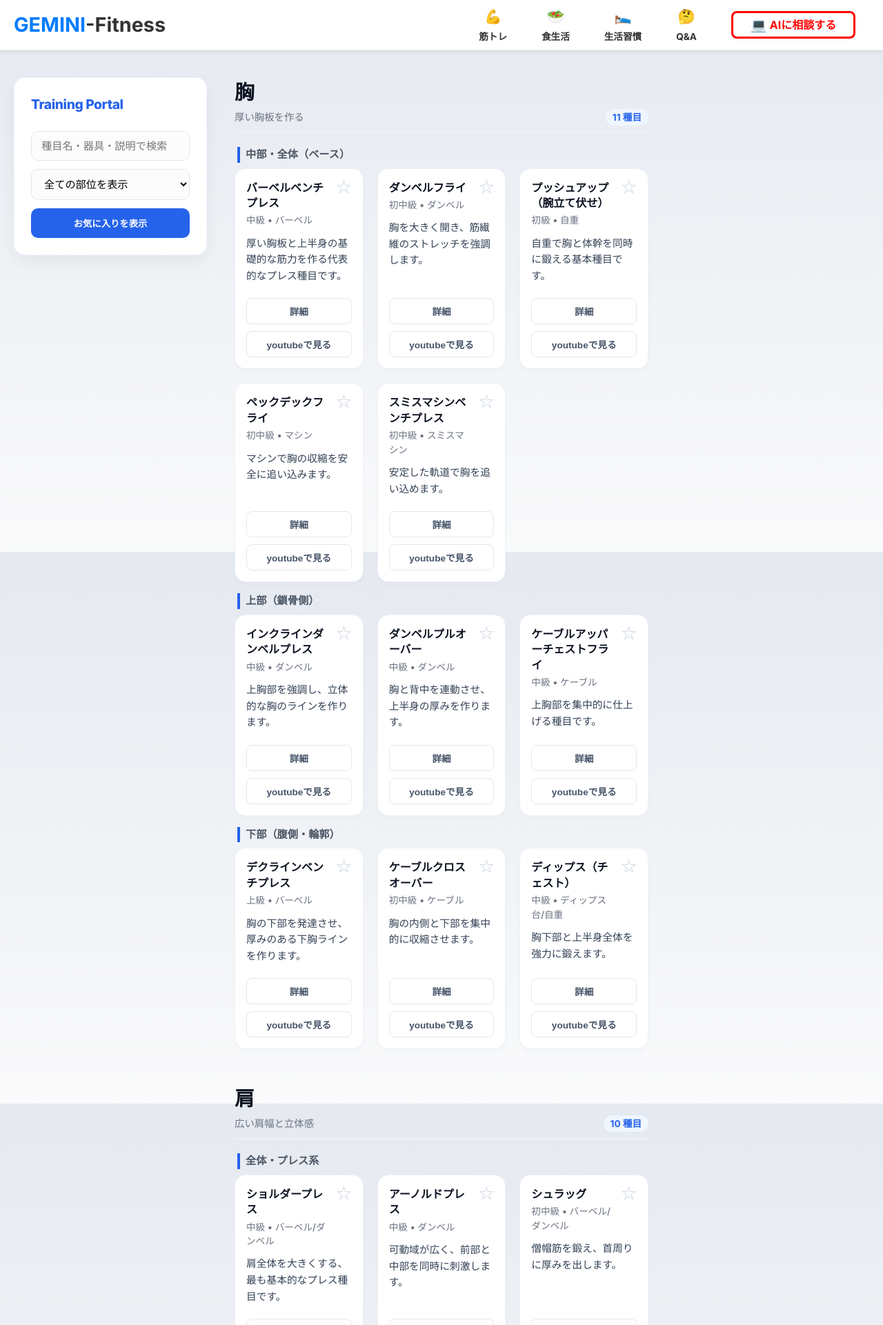
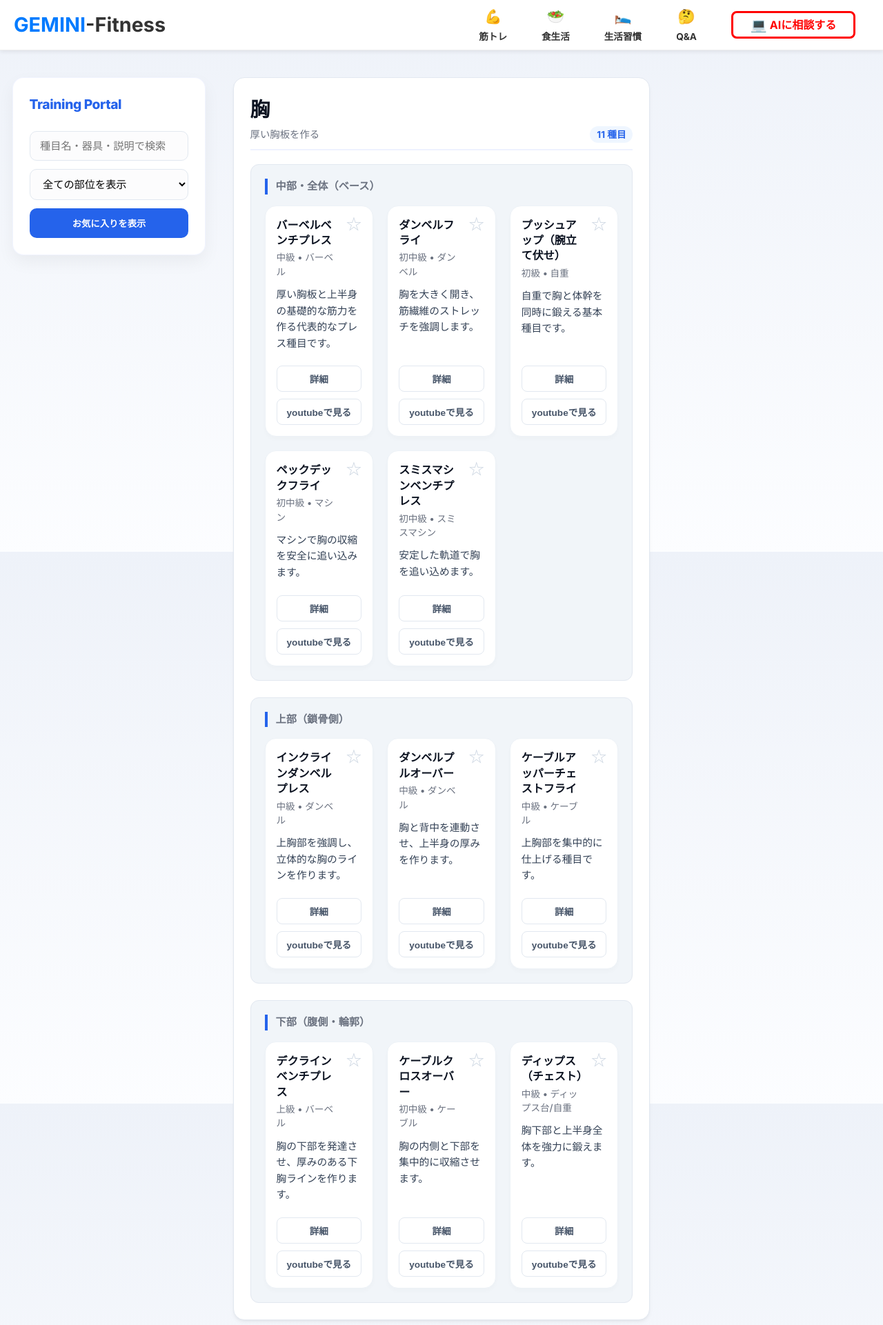
Before and after one commit to u54IuZADXnhBAixdrGyFiBfsmK6T/gemini-app, a Flask app: page /training in a window 1280 px wide. Shown: the top 1921 px of the page at 69% size. Run offline with Flask 3, Linux system fonts and the light colour scheme.

Commit message:
trainingページの境界デザインを改善

```diff
--- a/static/css/training.css
+++ b/static/css/training.css
@@ -24,8 +24,8 @@ html, body {
 body {
   margin: 0;
   font-family: var(--font-sans);
-  /* 背景グラデーション */
-  background: linear-gradient(180deg, #e5e9f0 0%, #f9fafb 100%);
+  /* ▼ 背景グラデーションを調整 */
+  background: linear-gradient(180deg, #eef2f9 0%, #fcfdff 100%);
   background-attachment: fixed;
   color: var(--text-main);
   -webkit-font-smoothing: antialiased;
@@ -141,6 +141,34 @@ body {
 .part-section {
   margin-bottom: 50px;
   scroll-margin-top: calc(var(--header-height) + 20px);
+  /* ▼ 背景を白、影を少し調整 */
+  background: #ffffff;
+  border: 1px solid #e2e8f0;
+  border-radius: var(--radius);
+  padding: 24px;
+  box-shadow: 0 4px 6px -1px rgba(0, 0, 0, 0.05), 0 2px 4px -2px rgba(0, 0, 0, 0.05);
+}
+
+/* ▼ サブカテゴリ（ゾーン）のグループ */
+.zone-group {
+  background: #f1f5f9; /* slate-100 */
+  padding: 20px;
+  border-radius: 12px;
+  margin-bottom: 24px;
+  border: 1px solid #e2e8f0; /* slate-200 */
+}
+.zone-group:last-child {
+  margin-bottom: 0;
+}
+
+/* ▼ サブカテゴリ（ゾーン）のタイトル */
+.zone-title {
+  font-size: 0.95rem;
+  margin: 0 0 16px 0; /* 下マージンのみに変更 */
+  color: var(--text-muted);
+  border-left: 4px solid var(--accent);
+  padding-left: 12px;
+  font-weight: 700;
 }
 
 .part-header {
--- a/static/js/training.js
+++ b/static/js/training.js
@@ -154,15 +154,15 @@ function renderAllCards(list){
 
       if(zoneItems.length > 0){
         hasOutput = true;
+
+        const zoneGroup = document.createElement('div');
+        zoneGroup.className = 'zone-group';
+
         // 小見出し作成
         const subHeader = document.createElement('h3');
-        subHeader.style.fontSize = '0.95rem';
-        subHeader.style.margin = '16px 0 8px 4px';
-        subHeader.style.color = '#4b5563'; // var(--muted)に近い色
-        subHeader.style.borderLeft = '4px solid #2563eb'; // var(--accent)
-        subHeader.style.paddingLeft = '8px';
+        subHeader.className = 'zone-title';
         subHeader.textContent = zone.label;
-        area.appendChild(subHeader);
+        zoneGroup.appendChild(subHeader);
 
         // グリッド作成
         const grid = document.createElement('div');
@@ -171,7 +171,9 @@ function renderAllCards(list){
         zoneItems.forEach(item => {
           grid.appendChild(createCard(item));
         });
-        area.appendChild(grid);
+        zoneGroup.appendChild(grid);
+
+        area.appendChild(zoneGroup);
       }
     });
 
```
Also changed, not shown: other parts of static/css/training.css (+49 -11 lines).
